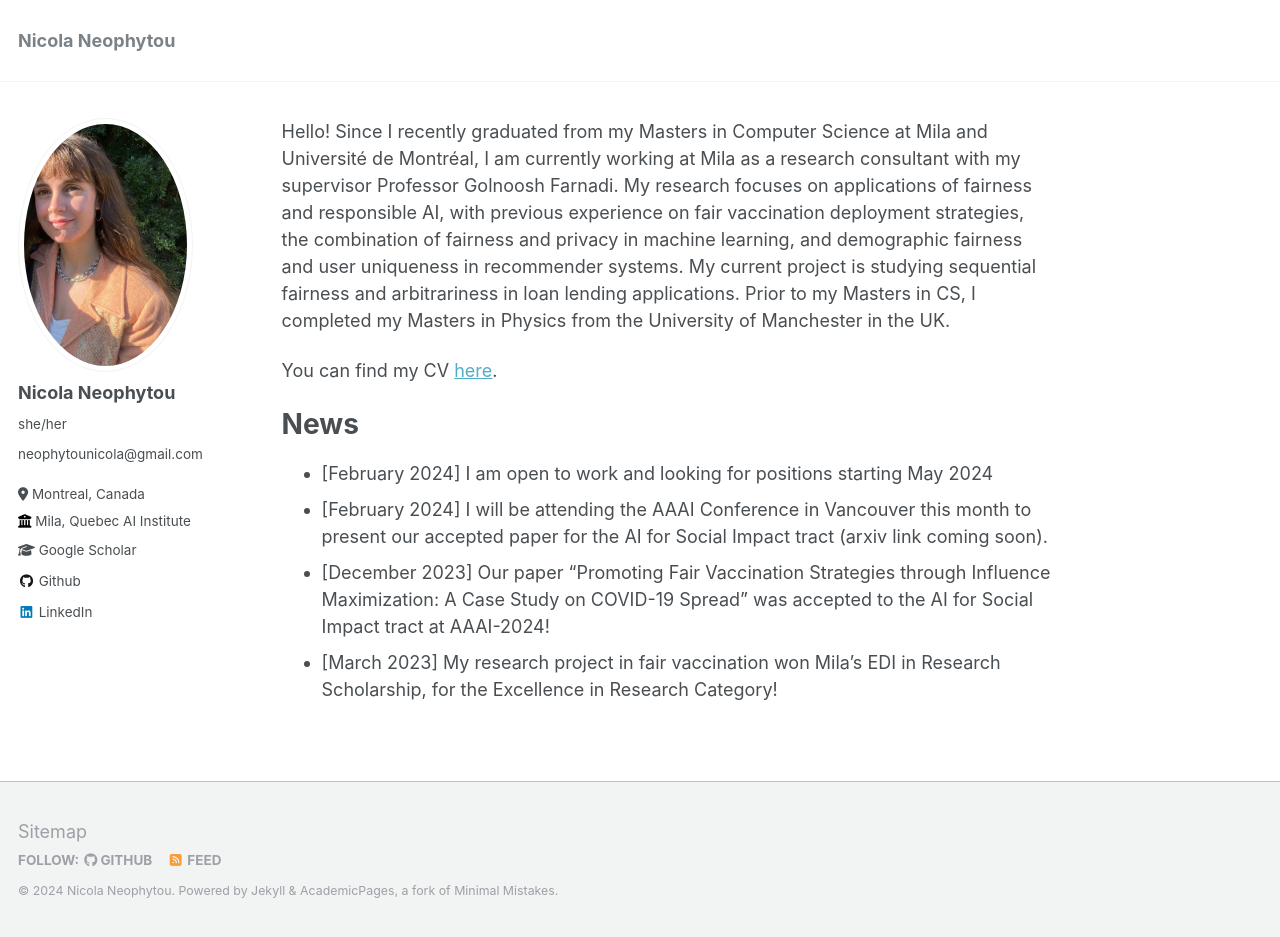
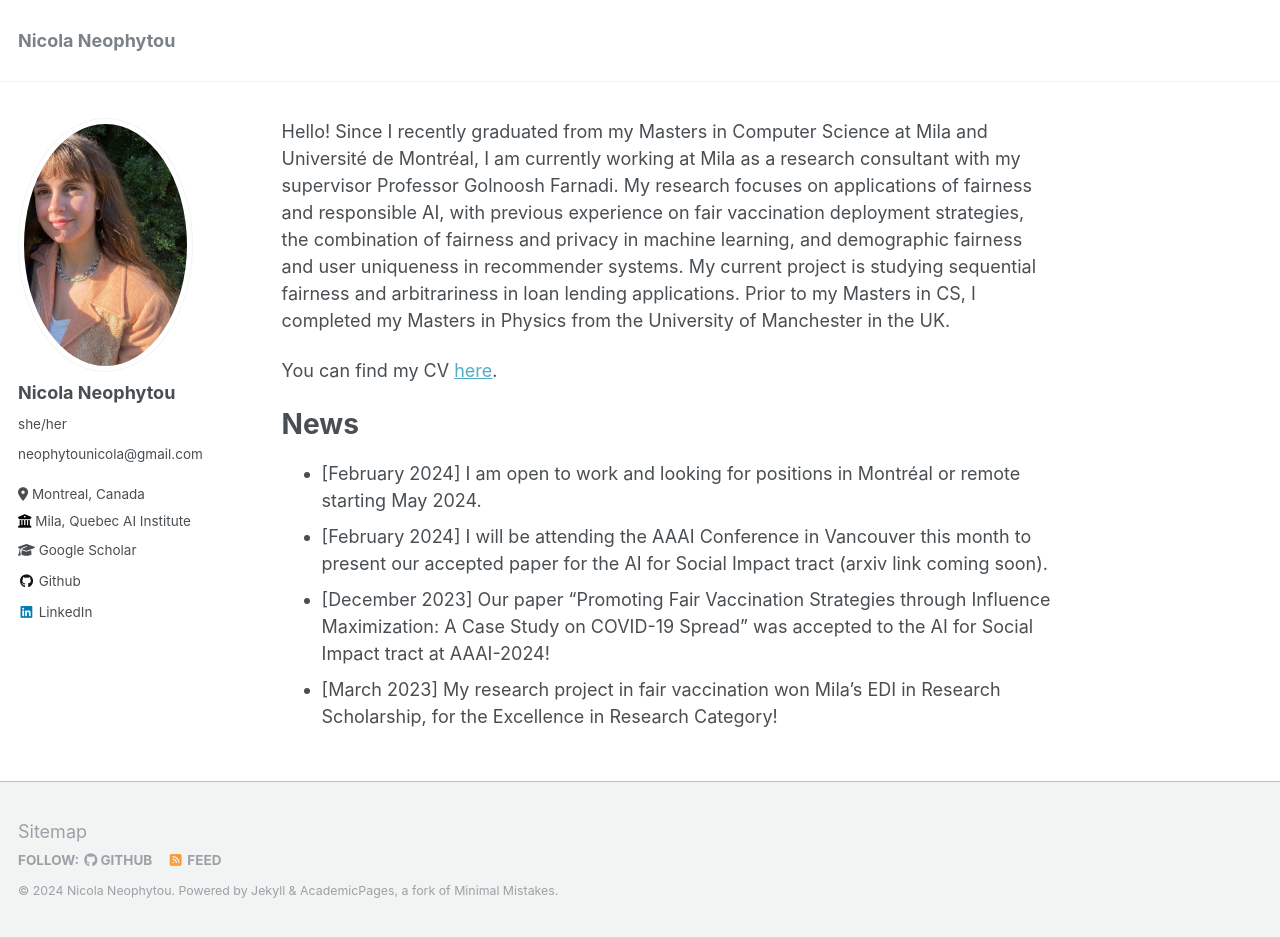
Before and after one commit to nicolaneo/nicolaneo.github.io, a Jekyll site: the page built from _pages/about.md, in a window 1280 px wide and 937 px high. Built offline with Jekyll 4.4.1, drawn with Linux system fonts in a browser that asks for light colours.

Commit message:
Update about.md

```diff
--- a/_pages/about.md
+++ b/_pages/about.md
@@ -13,7 +13,7 @@ You can find my CV [here](http://nicolaneo.github.io/files/CV_Nicola_Neophytou_2
 
 News
 =====
-* [February 2024] I am open to work and looking for positions starting May 2024
+* [February 2024] I am open to work and looking for positions in Montréal or remote starting May 2024.
 * [February 2024] I will be attending the AAAI Conference in Vancouver this month to present our accepted paper for the AI for Social Impact tract (arxiv link coming soon).
 * [December 2023] Our paper "Promoting Fair Vaccination Strategies through Influence Maximization: A Case Study on COVID-19 Spread" was accepted to the AI for Social Impact tract at AAAI-2024!
 * [March 2023] My research project in fair vaccination won Mila's EDI in Research Scholarship, for the Excellence in Research Category!
```
